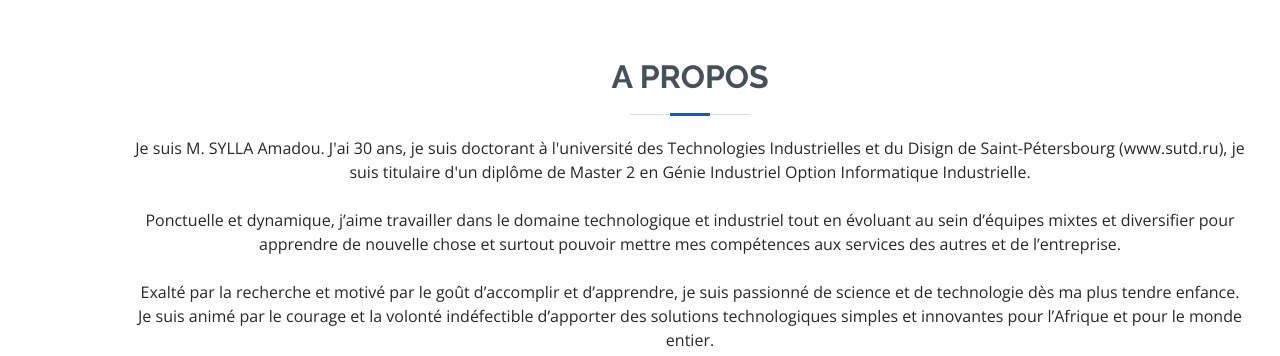
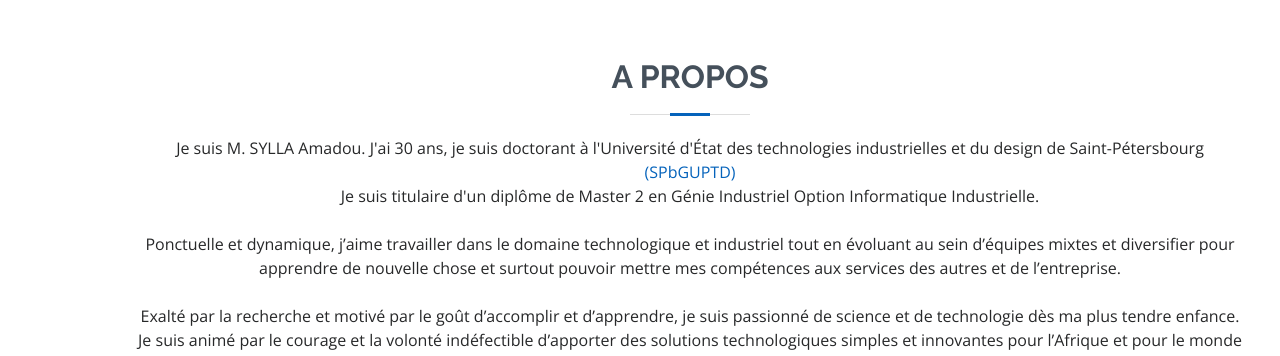
Before and after one commit to IngSYLLA/my-portfolio, a plain HTML site: page index.html in a window 1280 px wide. Shown: the part 802-1158 px from the top of the page. Drawn offline with nearby package versions, Linux system fonts and the light colour scheme.

Commit message:
Update 6

```diff
--- a/index.html
+++ b/index.html
@@ -78,7 +78,9 @@
 
         <div class="section-title">
           <h2>A Propos</h2>
-          <p>Je suis M. SYLLA Amadou. J'ai 30 ans, je suis doctorant à l'université des Technologies Industrielles et du Disign de Saint-Pétersbourg (www.sutd.ru), je suis titulaire d'un diplôme de Master 2 en Génie Industriel Option Informatique Industrielle.</p>
+          <p>Je suis M. SYLLA Amadou. J'ai 30 ans, je suis doctorant à l'Université d'État des technologies industrielles et du design de Saint-Pétersbourg</p>
+          <a href="https://sutd.ru/" target="_blank">(SPbGUPTD)</a>
+          <p>Je suis titulaire d'un diplôme de Master 2 en Génie Industriel Option Informatique Industrielle.</p>
           <p> </br>
           <p>Ponctuelle et dynamique, j’aime travailler dans le domaine technologique et industriel tout en évoluant au sein d’équipes mixtes et diversifier pour apprendre de nouvelle chose et surtout pouvoir mettre mes compétences aux services des autres et de l’entreprise.</p>
           <p> </br>
@@ -115,7 +117,7 @@
             </div>
             <a href="assets/CV Français - SYLLA Amadou.pdf" class="btn btn-primary btn-lg active" role="button" aria-pressed="true" target="_blank">Télécharger mon CV Français</a>
             <p></p>
-            <a href="assets/CV Anglais - SYLLA Amadou.pdf" class="btn btn-primary btn-lg active" role="button" aria-pressed="true" target="_blank">Télécharger mon CV Anglais</a>
+            <a href="assets/CV Anglais - SYLLA Amadou.pdf" class="btn btn-primary btn-lg active" role="button" aria-pressed="true" target="_blank">Télécharger mon CV Anglais  </a>
           </div>
         </div>
 
```
Also changed, not shown: 1 other file.
